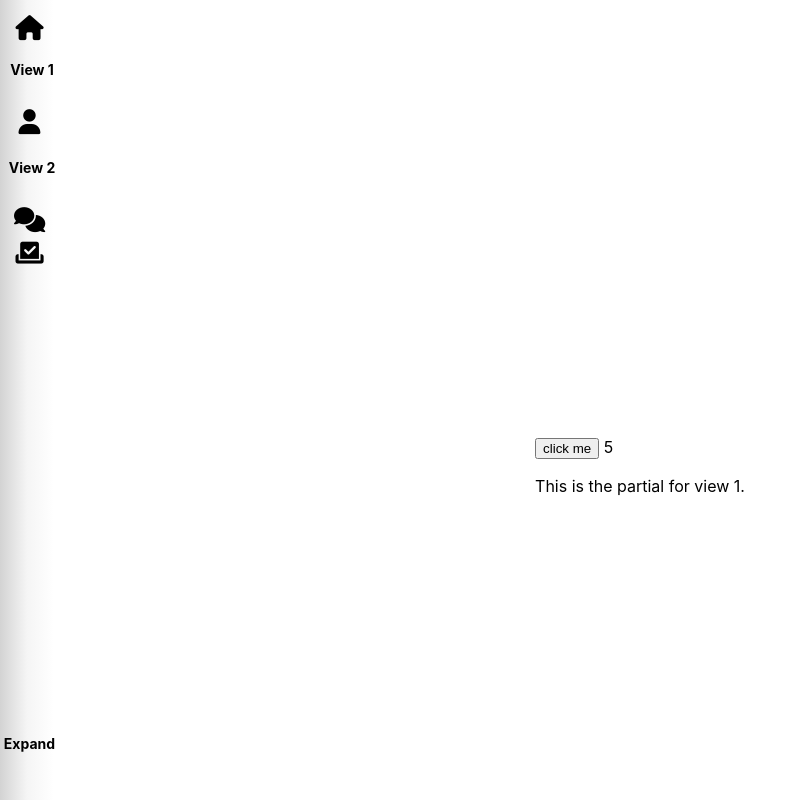
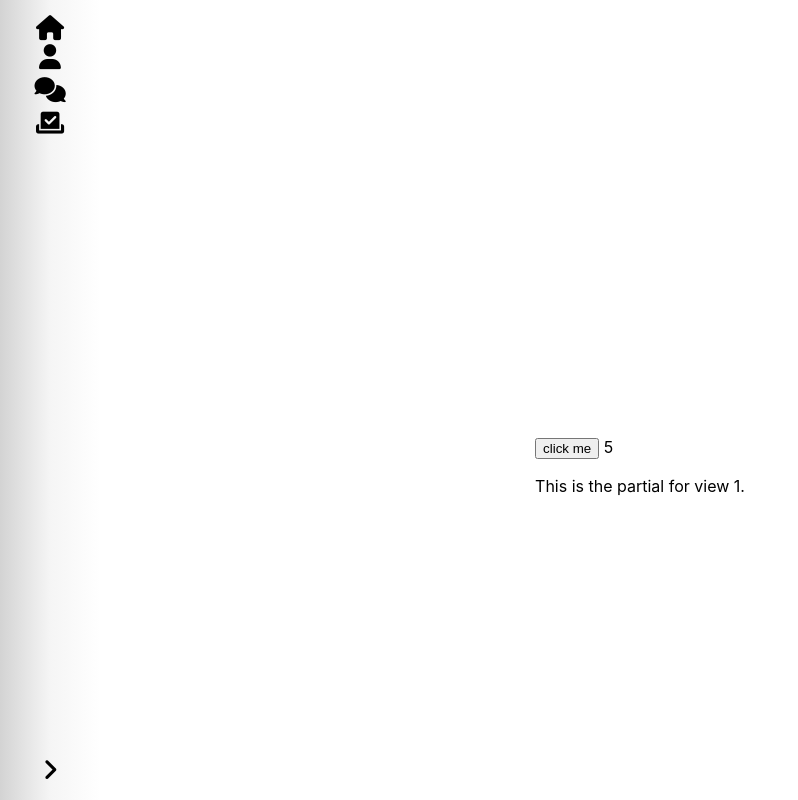
Before and after one commit to Hansi132/App2000Election, a website: page frontend-election/app/index.html in a window 1280 px wide. Shown: the whole page, without its empty margins (0-798 px from the left). Drawn offline with nearby package versions, Linux system fonts and the light colour scheme; some packages are replaced by stand-ins of ours; no server answers.

Commit message:
Some changes to navbar

```diff
--- a/frontend-election/app/index.html
+++ b/frontend-election/app/index.html
@@ -18,7 +18,7 @@
     <script src="lib/html5-boilerplate/dist/js/vendor/modernizr-2.8.3.min.js"></script>
     <script src="https://kit.fontawesome.com/80cb70815a.js" crossorigin="anonymous"></script>
 </head>
-<header class="headerTest">
+<header class="headerTest" style="width: 100px">
     <div class="divTest" style="display: table; margin: 0 auto;">
         <ul class="ulTest" ng-init="pressed = false;">
             <li style="box-sizing: border-box;" class="nav-center" title="Home">
@@ -30,16 +30,14 @@
             <!-- har kommentert ut ikonene hvis vi vil ha de til senere -->
             <li style="box-sizing: border-box;" class="nav-center">
                 <a href="#!/view1" style="margin-top: 4px; margin-bottom: 4px;">
-                    <span>View 1</span>
+                    <i class="fas fa-user"></i>
                     <span ng-if="pressed">View1</span>
-                    <i class="fas fa-user"></i>
                 </a>
             </li >
             <li style="box-sizing: border-box;" class="nav-center">
                 <a href="#!/view2" style="margin-top: 4px; margin-bottom: 4px;">
-                    <span>View 2</span>
+                    <i class="fas fa-comments"></i>
                     <span ng-if="pressed">view2</span>
-                    <i class="fas fa-comments"></i>
                 </a>
             </li>
             <li style="box-sizing: border-box;" class="nav-center">
@@ -53,7 +51,12 @@
     <div>
         <ul class="ulTest" style="bottom: -100px">
             <li style="vertical-align: bottom">
-                <span ng-click="pressed = !pressed">Expand</span>
+                <div ng-click="pressed = !pressed">
+                    <i ng-if="pressed" class="fas fa-angle-left"></i>
+                </div>
+                <div ng-click="pressed = !pressed">
+                    <i ng-if="!pressed" class="fas fa-angle-right"></i>
+                </div>
                 <i ></i>
             </li>
         </ul>
```
